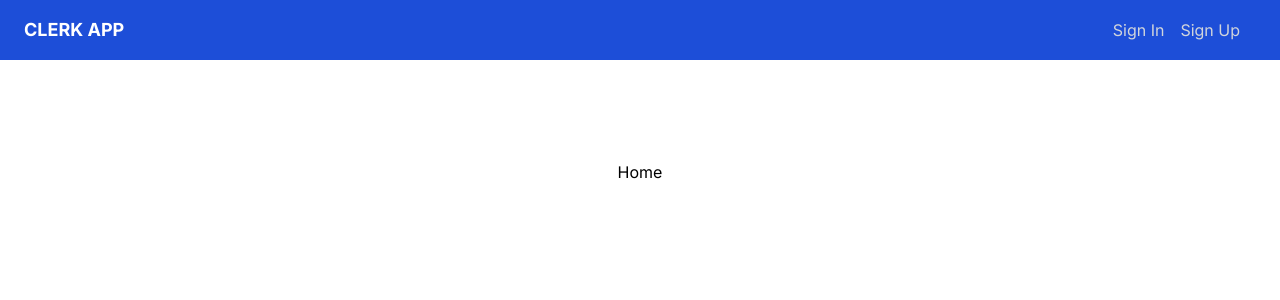
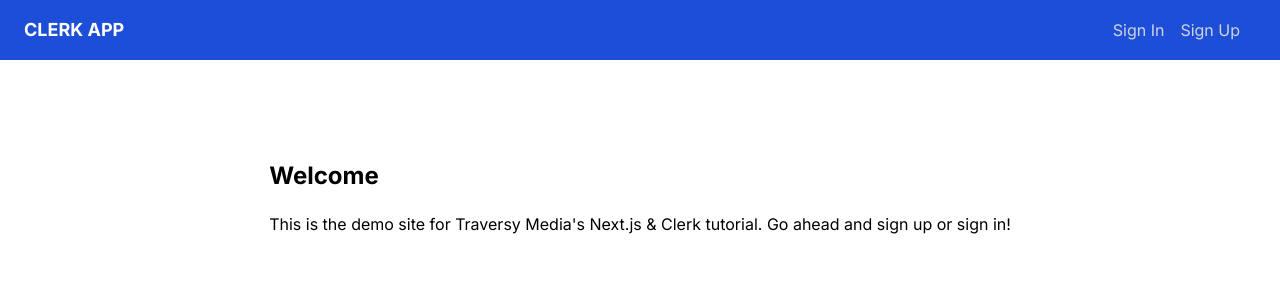
Before and after one commit to infiniteoo/REACT-auth_w_clerk, a Next.js app in the folder client/: page / in a window 1280 px wide. Shown: the top 300 px of the page. Built offline with nearby package versions, Linux system fonts and the light colour scheme; no server answers.

Commit message:
updated home page

```diff
--- a/client/app/page.jsx
+++ b/client/app/page.jsx
@@ -2,9 +2,12 @@
 
 export default function Home() {
   return (
-    <h1>
-      <h1>Home</h1>
-    </h1>
-
-  )
+    <>
+      <h1 className='text-2xl font-bold mb-5'>Welcome</h1>
+      <p className='mb-5'>
+        This is the demo site for Traversy Media's Next.js & Clerk tutorial. Go
+        ahead and sign up or sign in!
+      </p>
+    </>
+  );
 }
```
